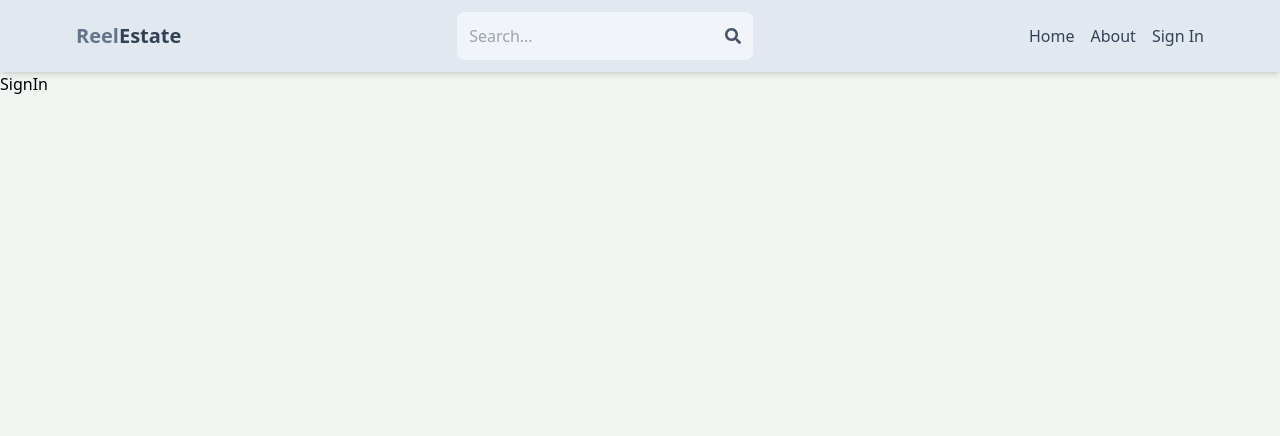
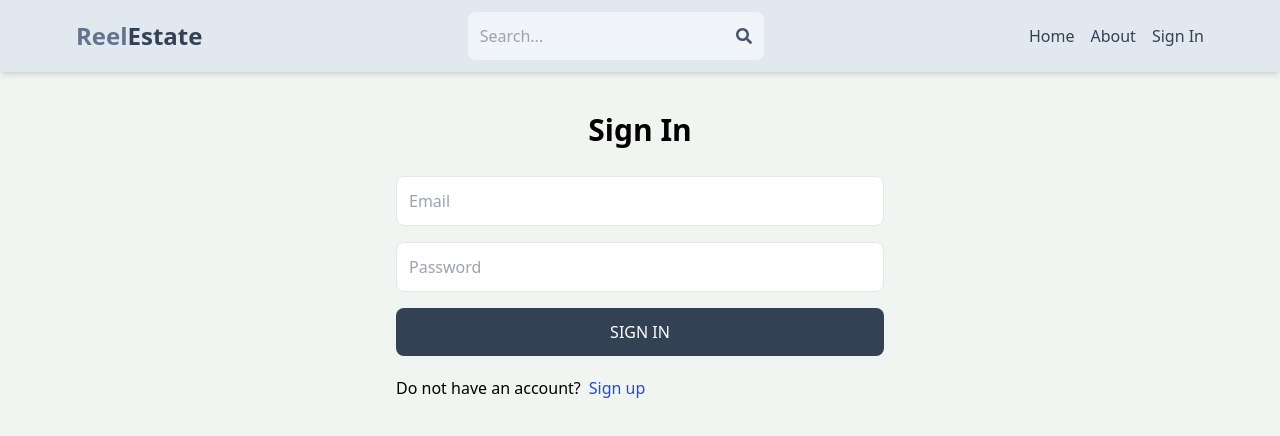
Before and after one commit to Rana-Abdul-Waleed/mern_estate, a React (Vite) app in the folder client/: page /sign-in in a window 1280 px wide. Shown: the top 436 px of the page. Built offline with nearby package versions, Linux system fonts and the light colour scheme.

Commit message:
complete sign in page functionality

```diff
--- a/client/src/components/Header.jsx
+++ b/client/src/components/Header.jsx
@@ -7,7 +7,7 @@
     <header className="bg-slate-200 shadow-md">
       <div className="flex justify-between items-center max-w-6xl mx-auto p-3">
         <Link to="/">
-          <h1 className="font-bold text-sm sm:text-xl flex flex-wrap">
+          <h1 className="font-bold text-xl sm:text-2xl flex flex-wrap">
             <span className="text-slate-500">Reel</span>
             <span className="text-slate-700">Estate</span>
           </h1>
--- a/client/src/pages/SignIn.jsx
+++ b/client/src/pages/SignIn.jsx
@@ -1,5 +1,74 @@
-import React from "react";
+import React, { useState } from "react";
+import { Link, useNavigate } from "react-router-dom";
 
 export default function SignIn() {
-  return <div>SignIn</div>;
+  const [formData, setFormData] = useState({});
+  const [error, setError] = useState(null);
+  const [loading, setLoading] = useState(false);
+  const navigate = useNavigate();
+
+  const handleChange = (e) => {
+    setFormData({ ...formData, [e.target.id]: e.target.value });
+  };
+
+  const handleSubmit = async (e) => {
+    e.preventDefault();
+    try {
+      setLoading(true);
+      const res = await fetch("/api/auth/signin", {
+        method: "POST",
+        headers: {
+          "Content-Type": "application/json",
+        },
+        body: JSON.stringify(formData),
+      });
+      const data = await res.json();
+      if (data.success === false) {
+        setLoading(false);
+        setError(data.message);
+        return;
+      }
+      setLoading(false);
+      setError(null);
+      navigate("/");
+    } catch (error) {
+      setLoading(false);
+      setError(error.message);
+    }
+  };
+
+  return (
+    <div className="p-3 max-w-lg mx-auto">
+      <h1 className="text-3xl text-center font-semibold my-7">Sign In</h1>
+      <form onSubmit={handleSubmit} className="flex flex-col gap-4">
+        <input
+          type="email"
+          id="email"
+          placeholder="Email"
+          className="border p-3 rounded-lg"
+          onChange={handleChange}
+        />
+        <input
+          type="password"
+          id="password"
+          placeholder="Password"
+          className="border p-3 rounded-lg"
+          onChange={handleChange}
+        />
+        <button
+          disabled={loading}
+          className="bg-slate-700 text-white p-3 rounded-lg uppercase hover:opacity-95 disabled:opacity-80"
+        >
+          {loading ? "Loading..." : "Sign In"}
+        </button>
+      </form>
+      <div className="flex gap-2 mt-5">
+        <p>Do not have an account?</p>
+        <Link to={"/sign-up"}>
+          <span className="text-blue-700 hover:underline">Sign up</span>
+        </Link>
+      </div>
+      {error && <p className="text-red-500 mt-5">{error}</p>}
+    </div>
+  );
 }
```
